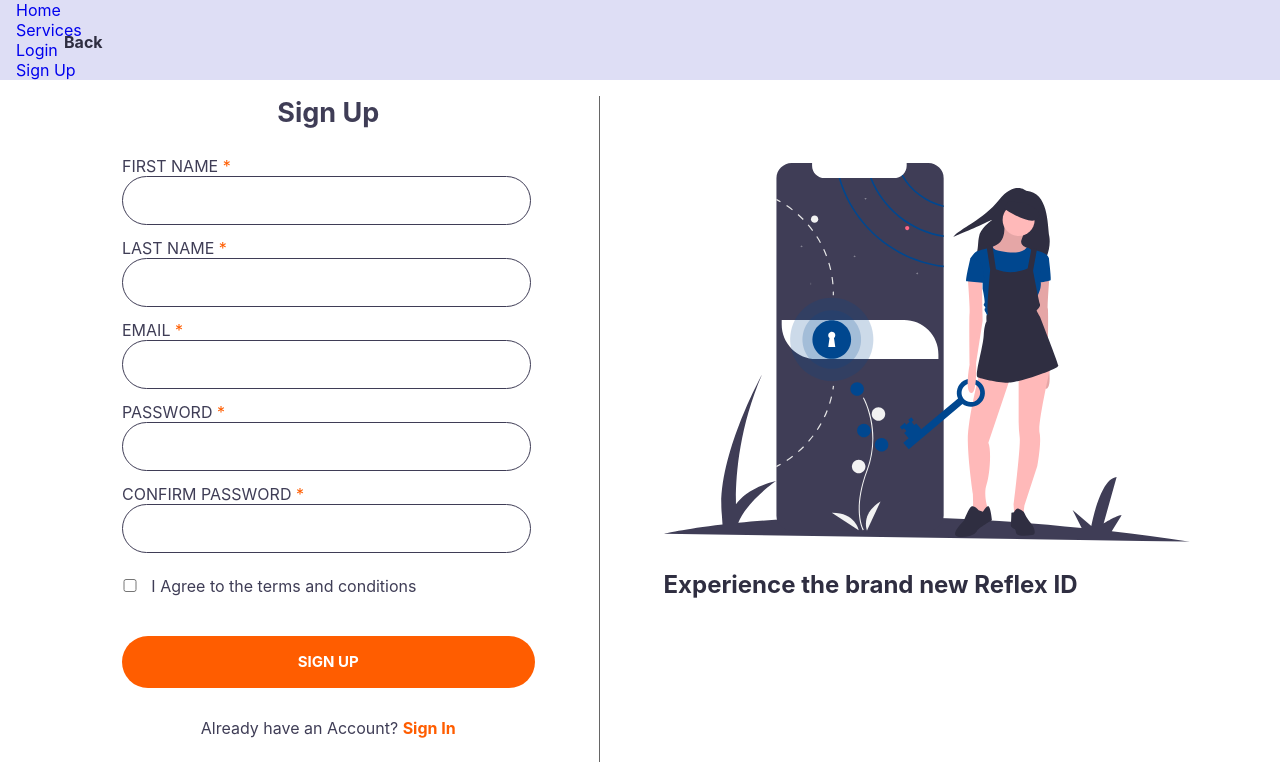
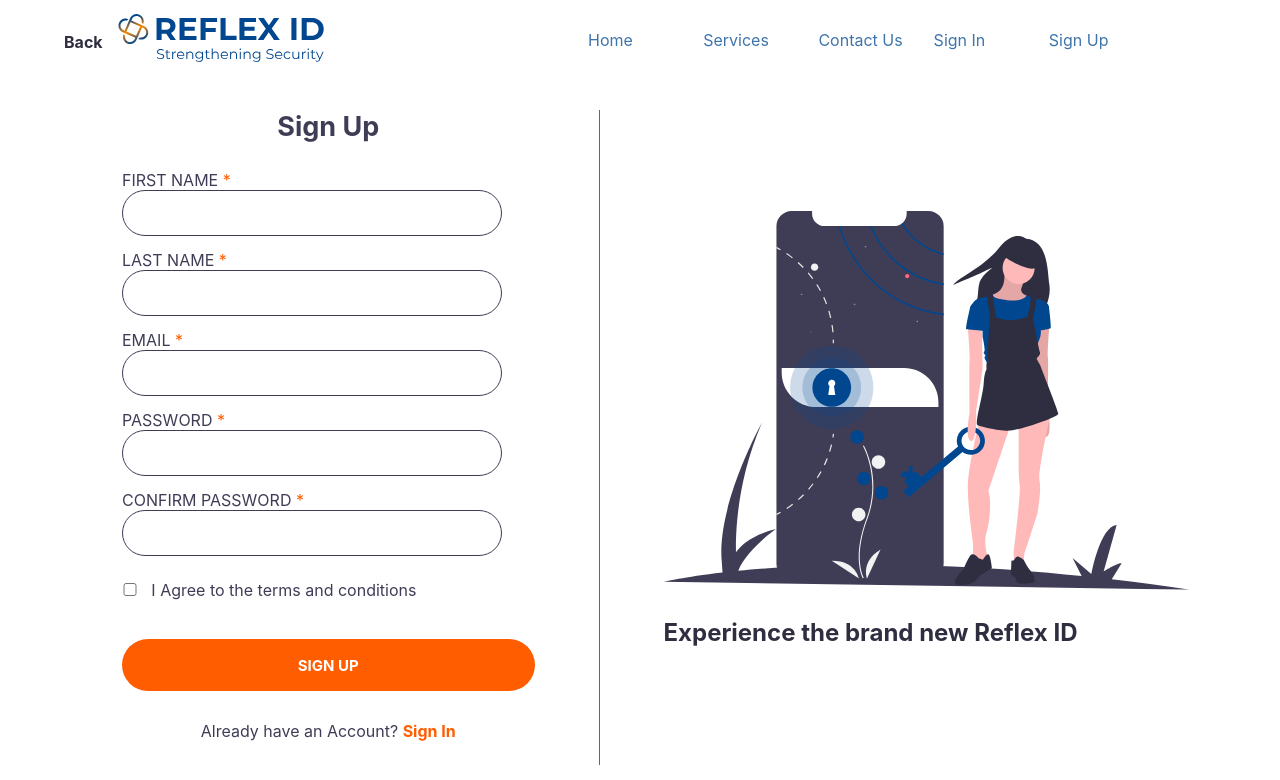
Before and after one commit to Gesare5/FinalProject-Group2-TechDominators-FacialRecognitionApp, a React (Create React App) app in the folder face-recognition-app/: page /sign-up in a window 1280 px wide. Shown: the top 780 px of the page. Built offline with nearby package versions, Linux system fonts and the light colour scheme.

Commit message:
fixed navbar and signup/login conflicting styles

```diff
--- a/face-recognition-app/src/App.jsx
+++ b/face-recognition-app/src/App.jsx
@@ -3,6 +3,7 @@
 import Landing from "./Pages/Landing";
 import Login from "./Pages/Login";
 import SignUp from "./Pages/SignUp";
+import ContactUs from "./Pages/Contact-us";
 
 
 
@@ -21,6 +22,9 @@
           {/* <Route path='/services'>
             <Services /> */}
           {/* </Route> */}
+          <Route path='/contactus'>
+            <ContactUs />
+          </Route>
           <Route path="/Login">
             <Login />
           </Route>
--- a/face-recognition-app/src/Components/Navbar/Navbar.css
+++ b/face-recognition-app/src/Components/Navbar/Navbar.css
@@ -1,43 +1,52 @@
-.nav-content {
-  width: 100%;
-  height: 10vh;
-  background-color: #dedef5;
-  color: blue;
-  position: fixed;
+*{
+  margin:0px;
+  box-sizing: border-box;
+  padding: 0;
 }
-.nav-content ul{
-  margin: 0;
-  padding: 0;
-  list-style-type: none;
-  /* display: flex; */
+#nav-content{
+  display: flex;
+  justify-content: space-around;
+  align-items: center;
+  min-height: 8vh;
+  background-color:rgba(222,222,245,0);
+  padding: 0.6em 0;
 }
-.nav-content ul li{
-  float: right;
-  /* display: inline-block; */
-
-  /* gap: 20px;  */
+#nav-content-images{
+ display: flex;
+  max-width: 15em;
+  height: auto;
 }
-.nav-content ul li a{
-display: inline;
-text-align: center;
-padding: 14px 16px;
-text-decoration: none;
+#first-logo-nav{
+height: 2em;
+width: auto;
 }
-
-
-/* .nav-content a{  */
-  /* display: block;
-  padding: 20px;
+#second-logo-nav{
+  width: 10.5em;
   display: flex;
+  flex-direction: column;
   justify-content: center;
   align-items: center;
-  /* color: aliceblue; */
-  /* text-decoration: none; */
-/* }   */
-
-
-.nav-content img{
-  width: auto;
-  height: 1em;
+  align-items: center;
+  padding: 0.5em 0;
+}
+#second-logo-nav-one{
+  margin-bottom: 0.5em;
+}
+#nav-links{
+  display: flex;
+  justify-content: space-around;
+  width: 45%;
+  list-style: none;
+}
+#nav-links a{
+  text-decoration: none;
+  color: #3F74AA;
 
 }
+#nav-links a:hover{
+  color: #FF5D00;
+}
+#nav-links a:focus{
+  color: #00478F;
+  font-weight: bold;
+}
--- a/face-recognition-app/src/Components/Navbar/index.jsx
+++ b/face-recognition-app/src/Components/Navbar/index.jsx
@@ -11,16 +11,18 @@
 
         // <header className={classes.header}>
 
-        <div className="navbar">
-            <nav className="nav-content">
-                {/* <div className="nav-content-images">
-                    <img src={logo2} alt="" />
-                    <img src={logo} alt="" />
-                    <br></br>
-                    <img src={ss} alt="" />
-                </div> */}
-                <ul>
-
+        <div id="navbar">
+            <nav id="nav-content">
+                <div id="nav-content-images">
+                    <div id="first-logo-nav">
+                        <img src={logo2} alt="" />
+                    </div>
+                    <div id="second-logo-nav">
+                        <img id="second-logo-nav-one" src={logo} alt="" />
+                        <img src={ss} alt="" />
+                    </div>
+                </div>
+                <ul id="nav-links">
                     <li>
                         <Link to='/' >Home</Link>
                     </li>
@@ -28,7 +30,11 @@
                         <Link to='/services' >Services</Link>
                     </li>
                     <li>
-                        <Link to='/Login' >Login</Link>
+                        <Link to='/contactus' >Contact Us</Link>
+                    </li>
+
+                    <li>
+                        <Link to='/Login' > Sign In</Link>
                     </li>
                     <li>
                         <Link to='/sign-up' >Sign Up</Link>
--- /dev/null
+++ b/face-recognition-app/src/Pages/Contact-us/index.css
@@ -0,0 +1,77 @@
+/* .ctimg {
+  display: block;
+  margin-left: auto;
+  margin-right: auto;
+  width: 70%;
+  height:50%;
+}
+.stylecontacts{align-items:center;
+ justify-content:center;
+ display:block;
+ margin-left: auto;
+ margin-right: auto;
+width:40%;
+flex:center;
+padding:14px 14px;
+
+};
+
+h1 {text-align:center;
+   display:inline;
+   float:none;
+   padding: 20px 20px;
+
+}
+
+
+h4{text-align:center;
+   display:inline;
+   float:none;
+   padding: 5px 5px;
+
+}
+p{
+
+
+}
+
+
+.btn-ct {
+display:inline-block;
+border:none;
+padding:14px 14px;
+text-align:center;
+text-decoration:none;
+font-size:16px;
+color:white;
+  background-color:orangered;
+  border-radius:12px;
+  width:15%;
+  justify-content:center;
+}
+.btn-ct:hover {
+
+color:green;
+
+}
+
+.inputs{
+
+  width:100%;
+  padding:12px 20px;
+  margin:8px 0;
+  box-sizing:border-box;
+  border:2px solid black;
+  border-radius:4px;
+}
+
+.inputs3{
+
+min-height: 400px !important;
+  width:100%;
+  padding:12px 20px;
+  margin:8px 0;
+  box-sizing:border-box;
+  border:2px solid black;
+  border-radius:4px;
+} */
--- /dev/null
+++ b/face-recognition-app/src/Pages/Contact-us/index.jsx
@@ -0,0 +1,41 @@
+import React from 'react';
+import contactimg from '../../store/contactimg.svg';
+import './index.css';
+
+
+
+
+function ContactUs() {
+    return (
+        <div>
+
+            <img className="ctimg" src={contactimg} alt="" />
+
+
+            <div className="stylecontacts">
+                <h1>Get in touch for more enquires</h1>
+                <br></br>
+                <h4>Leave us a message, we will get back to you shortly</h4>
+
+                <br></br>
+
+                <p>FullName</p>
+                <input className="inputs"></input>
+                <br></br>
+
+                <p>Email Address</p>
+                <input className="inputs" type="text" ></input>
+
+                <br></br>
+
+                <p>Message</p>
+                <input className="inputs3" type="text"></input>
+
+                <button className="btn-ct">Send</button>
+
+            </div>
+        </div>
+
+    );
+}
+export default ContactUs;
--- a/face-recognition-app/src/Pages/Login/index.css
+++ b/face-recognition-app/src/Pages/Login/index.css
@@ -1,8 +1,9 @@
 #signin_container{
 min-height: 100vh;
 display: flex;
-align-items: center;
+/* align-items: center;  */
 justify-content: center;
+padding-top: 2em;
 
 }
 #signin_container_form{
@@ -27,6 +28,7 @@
     max-width: 550px;
     flex:8;
     margin-left: 6.5em;
+    margin-top: 5.5em;
 }
 #signin_container input{
 color: #2F2E41;
@@ -71,7 +73,7 @@
 
 #signin_container_form h1{
 font-weight: bold;
-color: #2F2E41;
+color:#2F2E41;
 position: absolute;
 top: 4em;
 }
--- a/face-recognition-app/src/Pages/SignUp/index.css
+++ b/face-recognition-app/src/Pages/SignUp/index.css
@@ -24,7 +24,7 @@
     flex-direction: column;
     border-right: 1.5px solid #666666;
     margin-right: 2em;
-    margin-top: 6em;
+    margin-top: 1em;
     flex:2;
     align-items: center;
 }
--- a/face-recognition-app/src/Pages/SignUp/index.jsx
+++ b/face-recognition-app/src/Pages/SignUp/index.jsx
@@ -1,59 +1,107 @@
 import React from 'react';
-import { useState } from 'react';
+import { useState, useEffect } from 'react';
 import Group from '../../store/Group 14.svg';
 import './index.css';
 
 function SignUp() {
     const initialValues = {
+        FirstName: "",
+        LastName: "",
         Email: "",
-        Password: ""
+        Password: "",
+        ConfirmPassword: ""
     };
 
     const [values, setValues] = useState(initialValues);
+
     // handle change function
     const handleInputChange = (e) => {
-
         const { name, value } = e.target;
         e.preventDefault();
         setValues({
             ...values,
             [name]: value,
         });
-        console.log()
+        console.log(values);
     };
+
+    // handle input form submission
+    function handleInputSubmission(e) {
+
+        e.preventDefault();
+
+        // POST request using fetch inside useEffect React hook
+        const url = 'http://localhost:5000/api/v1/Authentication';
+
+        fetch(url, {
+            // Adding method type
+            method: "POST",
+            // Adding body or contents to send
+            body: JSON.stringify({
+                FirstName: values.FirstName,
+                LastName: values.LastName,
+                Email: values.Email,
+                Password: values.Password,
+                ConfirmPassword: values.ConfirmPassword
+            }),
+            // Adding headers to the request
+            headers: {
+                "Content-type": "application/json; charset=UTF-8"
+            }
+        })
+            // Converting to JSON
+            .then(response => response.json())
+            // Displaying results to console
+            .then(json => console.log(json))
+            .catch(error => {
+                // Handle error
+                console.log('Error message: ', error);
+            });
+    }
+
     return (
         <div>
             <div className="main-sign-up">
                 <div className="sign_up_container">
 
-                    <form action="">
+                    <form action="" onSubmit={handleInputSubmission}>
                         <h2>Sign Up</h2>
                         <a href="/" className="back-link">Back</a>
                         <div classname="sign_group">
                             <label htmlFor="">FIRST NAME</label>
                             <input
                                 type="text"
-                                name="Email"
-                                label="Email"
-                                value={values.Email}
+                                name="FirstName"
+                                label="FirstName"
+                                value={values.FirstName}
                                 onChange={handleInputChange}
                                 required />
                         </div>
                         <div>
                             <label htmlFor="">LAST NAME</label>
-                            <input type="text" required />
+                            <input
+                                type="text"
+                                name="LastName"
+                                label="LastName"
+                                value={values.LastName}
+                                onChange={handleInputChange}
+                                required />
 
                         </div>
                         <div className="email_sign_up">
                             <label htmlFor="">EMAIL</label>
                             <input
                                 required
-                                type="text" />
+                                type="text"
+                                name="Email"
+                                label="Email"
+                                value={values.Email}
+                                onChange={handleInputChange} />
                         </div>
                         <div>
                             <label htmlFor="">PASSWORD</label>
                             <input
-                                type="text"
+                                type="password"
                                 name="Password"
                                 label="Password"
                                 value={values.Password}
@@ -62,7 +110,12 @@
                         </div>
                         <div>
                             <label htmlFor="">CONFIRM PASSWORD</label>
-                            <input type="text"
+                            <input
+                                type="password"
+                                name="ConfirmPassword"
+                                label="ConfirmPassword"
+                                value={values.ConfirmPassword}
+                                onChange={handleInputChange}
                                 required />
                         </div>
                         <div>
```
Also changed, not shown: face-recognition-app/src/Pages/Login/index.jsx (+44 -13 lines), face-recognition-app/src/store/contactimg.svg (added).
